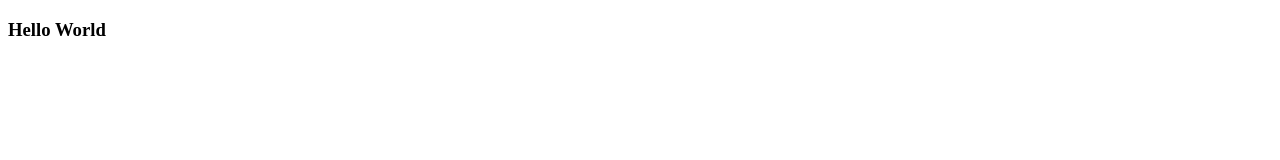
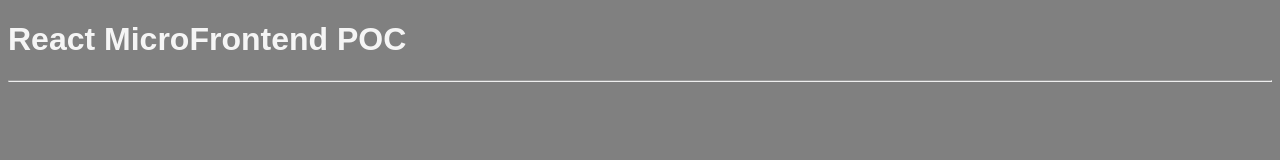
Before and after one commit to Redtigercod4/React-MicroFrontends, a React app in the folder container-app/: page / in a window 1280 px wide. Built offline with nearby package versions, Linux system fonts and the light colour scheme.

Commit message:
Basic Container layout

```diff
--- a/container-app/src/index.html
+++ b/container-app/public/index.html
@@ -4,7 +4,7 @@
   <meta charset="UTF-8">
   <title>React Boilerplate</title>
 </head>
-<body>
+<body style="background-color: grey;">
   <div id="root"></div>
 </body>
 </html>
--- a/container-app/src/helloWorld.js
+++ /dev/null
@@ -1,9 +0,0 @@
-import React from 'react';
-
-const HelloWorld = () => {
-  return (
-      <h3>Hello World</h3>
-  );
-};
-
-export default HelloWorld;
--- a/container-app/src/index.js
+++ b/container-app/src/index.js
@@ -1,6 +1,6 @@
 import React from 'react';
 import { render } from 'react-dom';
 
-import HelloWorld from './HelloWorld';
+import App from './pages/app';
 
-render(<HelloWorld />, document.getElementById('root'));
+render(<App />, document.getElementById('root'));
--- /dev/null
+++ b/container-app/src/pages/app.css
@@ -0,0 +1,4 @@
+.title {
+    color: whitesmoke;
+    font-family: Arial, Helvetica, sans-serif;
+}
--- /dev/null
+++ b/container-app/src/pages/app.js
@@ -0,0 +1,15 @@
+import React from 'react';
+import './app.css';
+
+const app = () => {
+  return (
+      <div>
+        <div className='title'>
+          <h1>React MicroFrontend POC</h1>
+          </div>
+          <hr></hr>
+      </div>
+  );
+};
+
+export default app;
--- a/container-app/webpack.config.js
+++ b/container-app/webpack.config.js
@@ -36,7 +36,7 @@
   },
   plugins: [
     new HtmlWebPackPlugin({
-      template: './src/index.html',
+      template: './public/index.html',
     }),
   ],
 };
```
Also changed, not shown: 2 other files.
